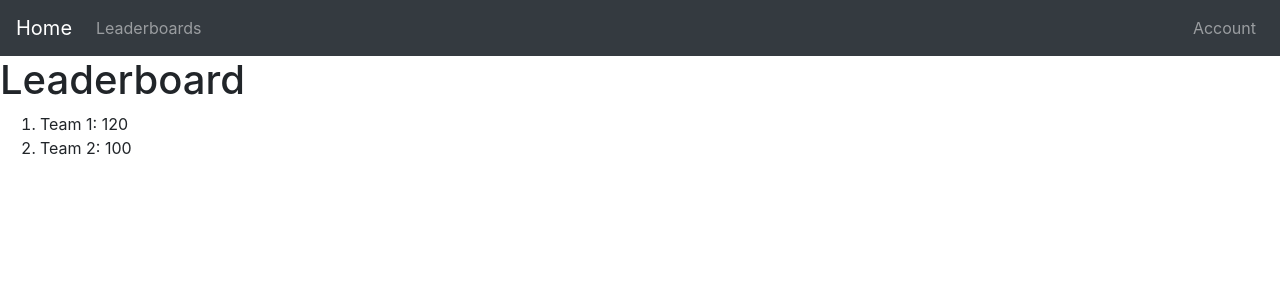
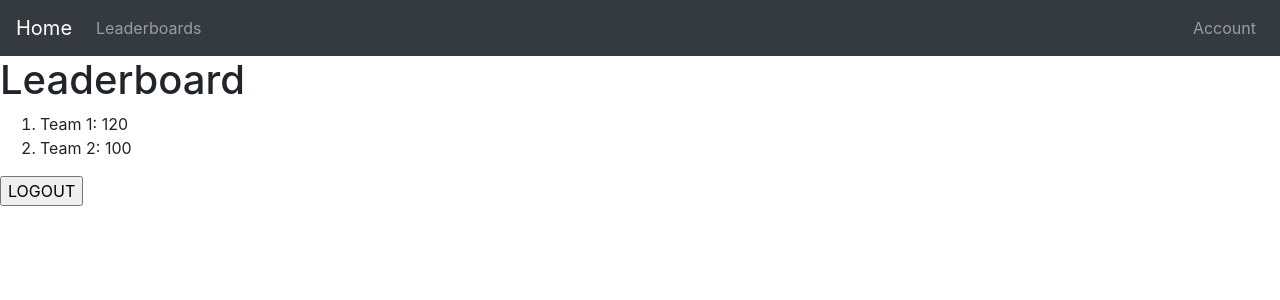
Before and after one commit to Abinavraj5427/othscmsweb, a React (Create React App) app: page /leaderboard in a window 1280 px wide. Shown: the top 300 px of the page. Built offline with nearby package versions, Linux system fonts and the light colour scheme.

Commit message:
Added cookie stuff

```diff
--- a/package.json
+++ b/package.json
@@ -8,6 +8,7 @@
     "node": "^12.13.0",
     "react": "^16.11.0",
     "react-bootstrap": "^1.0.0-beta.14",
+    "react-cookies": "^0.1.1",
     "react-dom": "^16.11.0",
     "react-router-dom": "^5.1.2",
     "react-scripts": "3.2.0",
--- a/src/components/Leaderboard.js
+++ b/src/components/Leaderboard.js
@@ -1,5 +1,6 @@
 import React from 'react';
 import Navigation from './Navigation';
+import cookie from 'react-cookies';
 
 
 export default class Leaderboard extends React.Component {
@@ -40,6 +41,8 @@ export default class Leaderboard extends React.Component {
         <h1>Leaderboard</h1>
         <ol>{leaderboad}</ol>
       </div>
+
+      <input type = "submit" value = "LOGOUT" onClick = {() => {cookie.remove('auth-token'); console.log(cookie.load('auth-token'))}}></input>
       </div>
     );
   }
--- a/src/components/Login.js
+++ b/src/components/Login.js
@@ -1,5 +1,6 @@
 import React from 'react';
 import {BrowserRouter as Link, Redirect} from 'react-router-dom';
+import cookie from 'react-cookies';
 
 const axios = require('axios');
 
@@ -18,8 +19,9 @@ export default class Login extends React.Component {
             .then(result => {
 
               this.setState({authenticated:result.data.authenticated});
-              console.log(this.state.authenticated);
+              cookie.save('auth-token', result.data.auth_key);
               console.log(result);
+              console.log(cookie.load('auth-token'));
             })
             .catch(error => console.log(error));
   }
```
Also changed, not shown: 1 other file (tests, documents, lock files or other folders).
